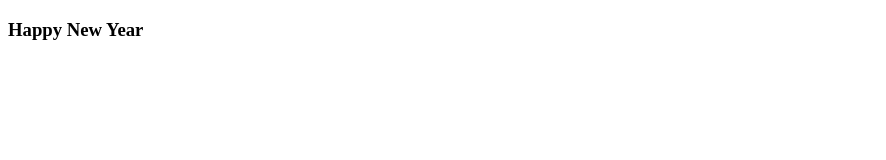
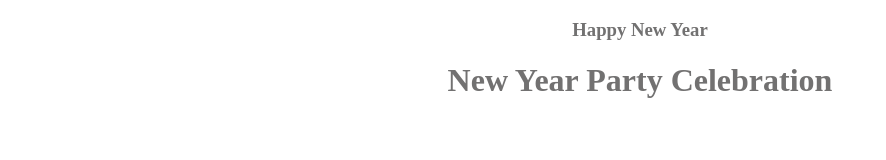
Before and after one commit to rafsanalisohag/assignmest11, a plain HTML site: page index.html in a window 1280 px wide. Shown: the whole page, without its empty margins (0-886 px from the left). Drawn offline with Linux system fonts and the light colour scheme.

Commit message:
added styles

```diff
--- a/index.html
+++ b/index.html
@@ -4,9 +4,14 @@
     <meta charset="UTF-8">
     <meta name="viewport" content="width=device-width, initial-scale=1.0">
     <title>Assignment1</title>
+    <link rel="stylesheet" href="styles/style.css">
 </head>
-<body>
+<body class="New-year">
+<div>
     <h3>Happy New Year</h3>
+    <h1>New Year Party Celebration</h1>
 
-</body>
+</div>
+
+
 </html>
--- /dev/null
+++ b/styles/style.css
@@ -0,0 +1,5 @@
+.New-year{
+    text-align: center;
+    color: #727171;
+
+}
```
